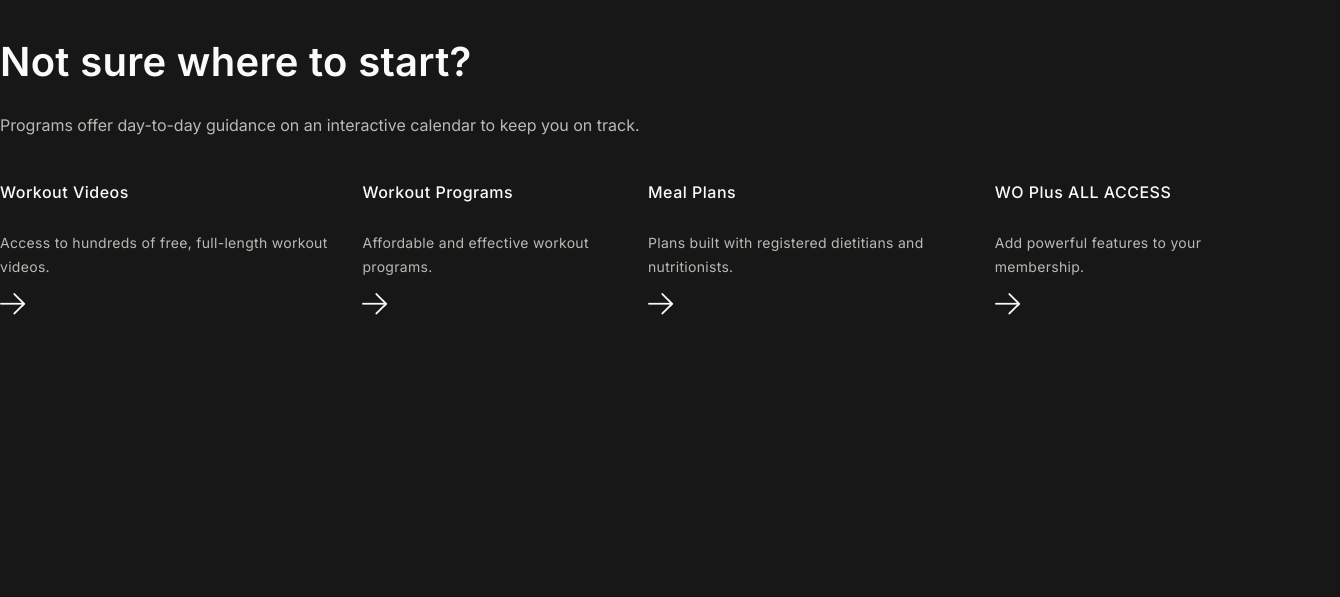
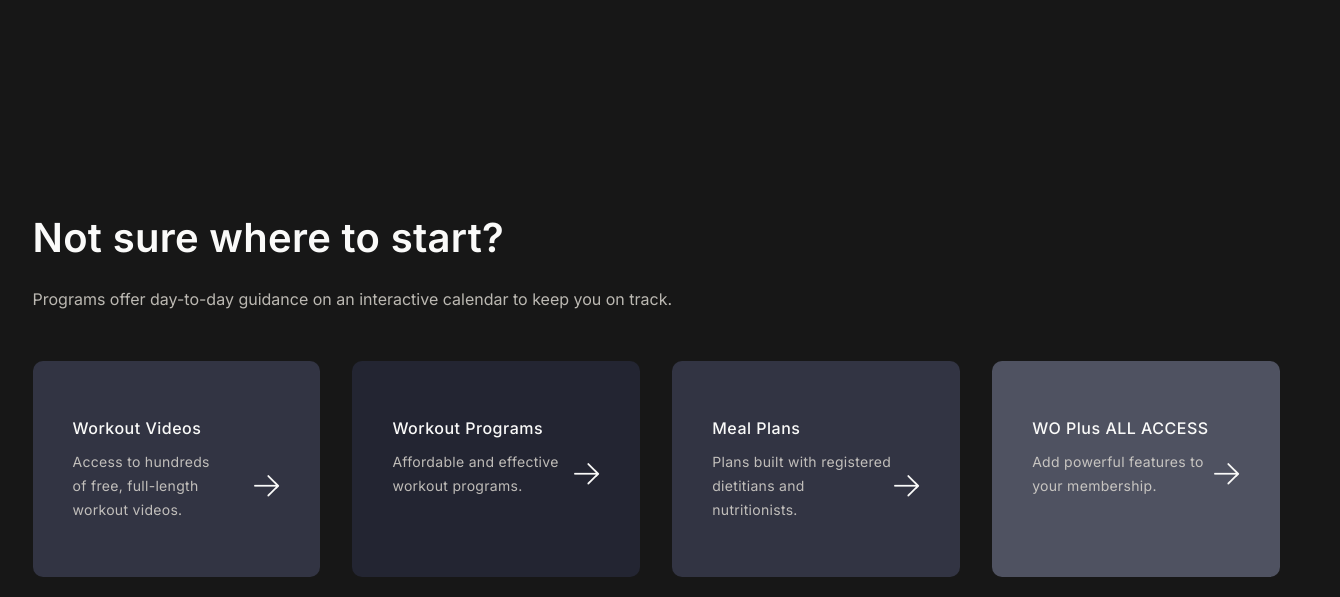
Before and after one commit to rBujar/Gym-workout, a website built with Vite: page index.html in a window 1280 px wide. Shown: the part 914-1511 px from the top of the page, 1340 px wide, since content can reach past the window. Before the commit the page ends 1233 px from the top, so only its background shows below. Built offline with nearby package versions, Linux system fonts and the light colour scheme; files whose address does not match are found by name.

Commit message:
added and style program section

```diff
--- /dev/null
+++ b/css/reset.css
@@ -0,0 +1,54 @@
+/* 1. Use a more-intuitive box-sizing model */
+*, *::before, *::after {
+    box-sizing: border-box;
+  }
+
+  /* 2. Remove default margin */
+  * {
+    margin: 0;
+  }
+
+  /* 3. Enable keyword animations */
+  @media (prefers-reduced-motion: no-preference) {
+    html {
+      interpolate-size: allow-keywords;
+    }
+  }
+
+  body {
+    /* 4. Add accessible line-height */
+    line-height: 1.5;
+    /* 5. Improve text rendering */
+    -webkit-font-smoothing: antialiased;
+  }
+
+  /* 6. Improve media defaults */
+  img, picture, video, canvas, svg {
+    display: block;
+    max-width: 100%;
+  }
+
+  /* 7. Inherit fonts for form controls */
+  input, button, textarea, select {
+    font: inherit;
+  }
+
+  /* 8. Avoid text overflows */
+  p, h1, h2, h3, h4, h5, h6 {
+    overflow-wrap: break-word;
+  }
+
+  /* 9. Improve line wrapping */
+  p {
+    text-wrap: pretty;
+  }
+  h1, h2, h3, h4, h5, h6 {
+    text-wrap: balance;
+  }
+
+  /*
+    10. Create a root stacking context
+  */
+  #root, #__next {
+    isolation: isolate;
+  }
--- a/css/sections/hero.scss
+++ b/css/sections/hero.scss
@@ -46,7 +46,7 @@
     }
 
     &__partners {
-        margin-top: 80px;
+        margin-top: 125px;
 
         p {
             text-transform: uppercase;
@@ -68,17 +68,17 @@
         position: relative;
         top: 80px;
         // left: -220px;
-        right: 120px;
+        right: 110px;
         z-index: 1;
     }
 
     &__image {
         position: absolute;
+        width: 410px;
+        height: auto;
 
         img {
-            // width: 380px;
-            // height: auto;
-            object-fit: contain;
+
             margin-top: 15px;
         }
     }
@@ -89,10 +89,10 @@
         outline: none;
         border-radius: 12px;
         max-width: 180px;
-        padding: 15px 38px; //180 110
+        padding: 15px 35px; //180 110
         position: absolute;
-        top: -6px;
-        right: -88px;
+        top: -2px;
+        right: -100px;
 
         // margin: 2px 10px 0px 0px;
 
@@ -103,12 +103,14 @@
             letter-spacing: -5px;
             margin: 0px;
             font-weight: 700;
+            object-fit: contain;
 
             span {
                 font-size: 16px;
                 line-height: 24px;
                 color: var(--color-text-secondary);
                 opacity: 0.8;
+                margin: 0;
             }
         }
 
@@ -132,8 +134,8 @@
         gap: 12px;
         border-radius: 12px;
         position: absolute;
-        left: -145px;
-        top: 375px;
+        left: -165px;
+        top: 380px;
 
         max-width: 206px;
         padding: 28px 33px; //206 96
@@ -170,7 +172,7 @@
         max-width: 195px;
         padding: 20px 23px; //193 98
 
-        right: -150px;
+        right: -170px;
         top: 480px;
 
         h3 {
--- a/css/sections/program.scss
+++ b/css/sections/program.scss
@@ -1,22 +1,74 @@
-.program{
+.program {
     display: flex;
     flex-direction: column;
-    max-width: 1312px !important;
+    margin-top: 200px;
+    padding: 20px 0 20px 20px;
 
-    &__title{
+
+    &__title {
         display: flex;
         flex-direction: column;
-
-        h2{
-            margin-bottom: 10px;
+        align-items: start;
+        h2 {
+            margin-bottom: 24px;
             width: fit-content;
         }
-        p{
+
+        p {
+            margin-top: 0;
+            margin-bottom: 50px;
             width: fit-content;
         }
     }
 
-    &__bottom{
+    &__bottom {
         display: flex;
+
+       gap: 32px;
+    }
+
+    &__plan {
+        max-width: calc(100% / 4);
+        width: 100%;
+        // max-width: 305px;
+        border: none;
+        outline: none;
+        border-radius: 10px;
+        padding: 55px 40px;
+
+        &-content {
+            max-width: 225px;
+        }
+
+        &-item {
+            display: flex;
+            align-items: center;
+            justify-content: center;
+            gap: 2px;
+        }
+
+        h5 {
+            width: fit-content;
+            margin-bottom: 10px;
+            margin-top: 0;
+        }
+
+        p {
+            width: fit-content;
+            margin: 0;
+        }
+
+        &--1{
+            background-color: var(--color-slate-gray);
+        }
+        &--2{
+            background-color: var(--color-gunmetal);
+        }
+        &--3{
+            background-color: var(--color-slate-gray);
+        }
+        &--4{
+            background-color: var(--color-storm-gray);
+        }
     }
 }
--- a/css/style.scss
+++ b/css/style.scss
@@ -1,3 +1,5 @@
+@import url(/css/reset.css);
+
 @import url(/css/sections/header.scss);
 @import url(/css/sections/hero.scss);
 @import url(/css/sections/program.scss);
@@ -17,13 +19,18 @@
   --color-charcoal: #303030; /* Primary text color/ shape 2 */
   --color-slate-gray: #323443; /* Muted / shape secondary 1 */
   --color-storm-gray: #4f5261; /* Secondary text color/ Shape Secondary 3 */
-  --color-blue: #0070C9: /*link */
+  --color-blue: #0070c9;
+  --color-blue-light: #008cfc;
 }
+::-webkit-scrollbar {
+    display: none;
+  }
 
 body {
     font-family: "Inter", sans-serif;
     margin: 0;
     background-color: var(--color-black);
+
 }
 
 .container {
@@ -31,6 +38,7 @@ body {
     max-width: 1440px;
     margin: auto;
 }
+
 .bg-overlay{
     background-color: var(--color-slate-gray);
 }
@@ -94,3 +102,19 @@ body {
     font-weight: 600;
     color: var(--color-text-primary);
 }
+.seeMore-style{
+    font-size: 16px;
+    line-height: 26px;
+    letter-spacing: 0.5px;
+    font-weight: 600;
+    color: var(--color-blue);
+
+    text-decoration: none;
+    cursor: pointer;
+
+    transition: color 0.3s ease-in-out;
+
+    &:hover{
+        color: var(--color-blue-light);
+    }
+}
--- a/index.html
+++ b/index.html
@@ -81,7 +81,7 @@
       </div>
     </div>
   </section>
-  <section class="program container">
+  <section class="program">
     <div class="program__title">
       <h2 class="h2-style">Not sure where to start?</h2>
       <p class="p-style">
@@ -90,7 +90,8 @@
       </p>
     </div>
     <div class="program__bottom">
-      <div class="program__plan">
+      <div class="program__plan program__plan--1">
+        <div class="program__plan-content">
           <h5 class="h5-style">Workout Videos</h5>
           <div class="program__plan-item">
             <p class="p-style-small">
@@ -99,7 +100,9 @@
             <img src="assets/white-arrow_right.png" alt="" />
           </div>
         </div>
-      <div class="program__plan">
+      </div>
+      <div class="program__plan program__plan--2">
+        <div class="program__plan-content">
           <h5 class="h5-style">Workout Programs</h5>
           <div class="program__plan-item">
             <p class="p-style-small">
@@ -108,7 +111,9 @@
             <img src="assets/white-arrow_right.png" alt="" />
           </div>
         </div>
-      <div class="program__plan">
+      </div>
+      <div class="program__plan program__plan--3">
+        <div class="program__plan-content">
           <h5 class="h5-style">Meal Plans</h5>
           <div class="program__plan-item">
             <p class="p-style-small">
@@ -117,7 +122,9 @@
             <img src="assets/white-arrow_right.png" alt="" />
           </div>
         </div>
-      <div class="program__plan">
+      </div>
+      <div class="program__plan program__plan--4">
+        <div class="program__plan-content">
           <h5 class="h5-style">WO Plus ALL ACCESS</h5>
           <div class="program__plan-item">
             <p class="p-style-small">
@@ -127,9 +134,10 @@
           </div>
         </div>
       </div>
+    </div>
   </section>
 
-  <!-- <script type="module" src="js/main.js"></script> -->
+  <script type="module" src="js/main.js"></script>
 </body>
 
 </html>
--- a/js/main.js
+++ b/js/main.js
@@ -0,0 +1,11 @@
+const container = document.querySelector('.hero.container');
+const program = document.querySelector('.program');
+
+function getLeftSide() {
+    let leftContainerSide = container.getBoundingClientRect().left;
+    program.style.marginLeft = `${leftContainerSide}px`
+}
+
+getLeftSide();
+
+window.addEventListener('resize', getLeftSide)
```
Lines whose indentation alone changed are shown as unchanged.
